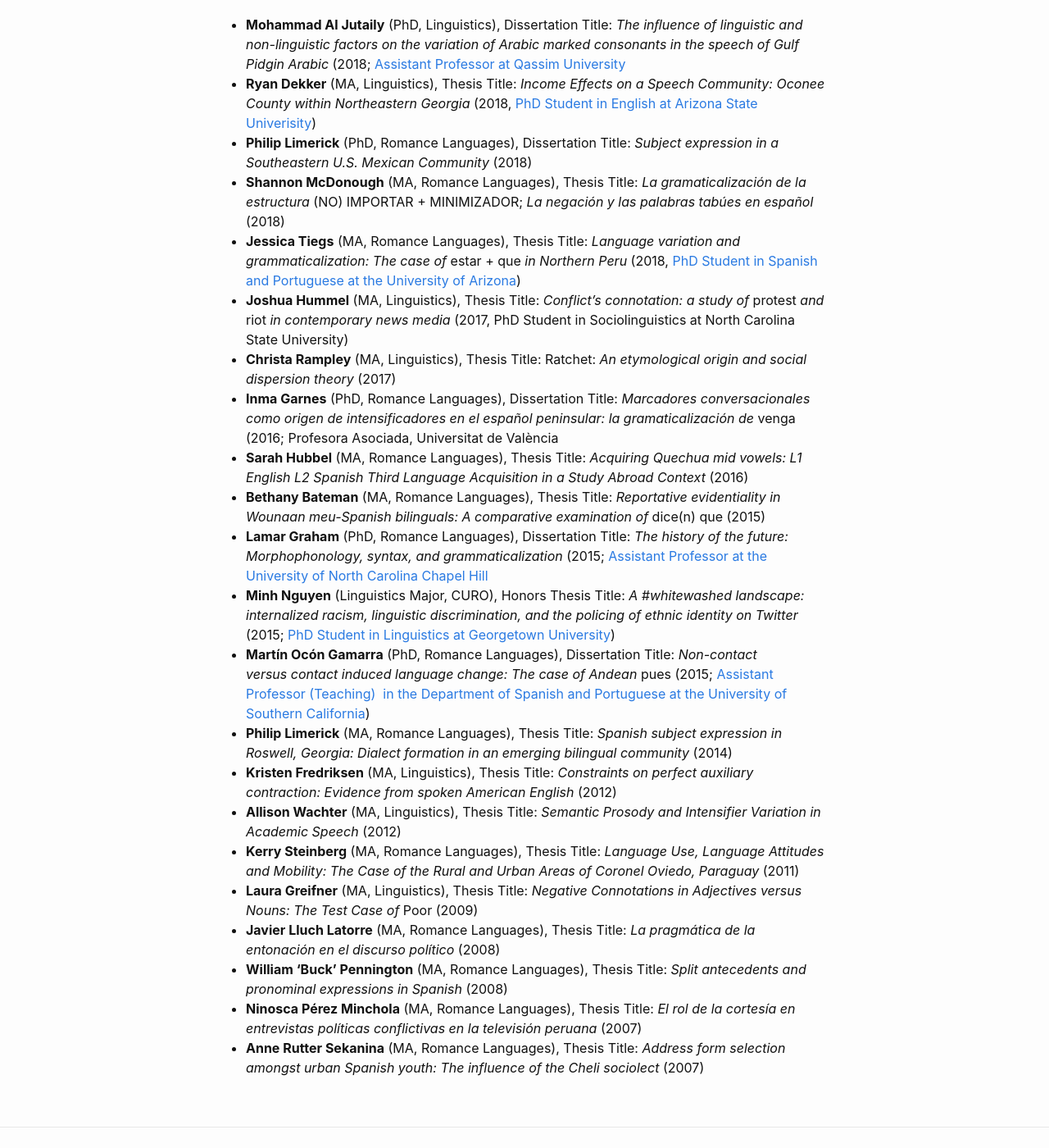
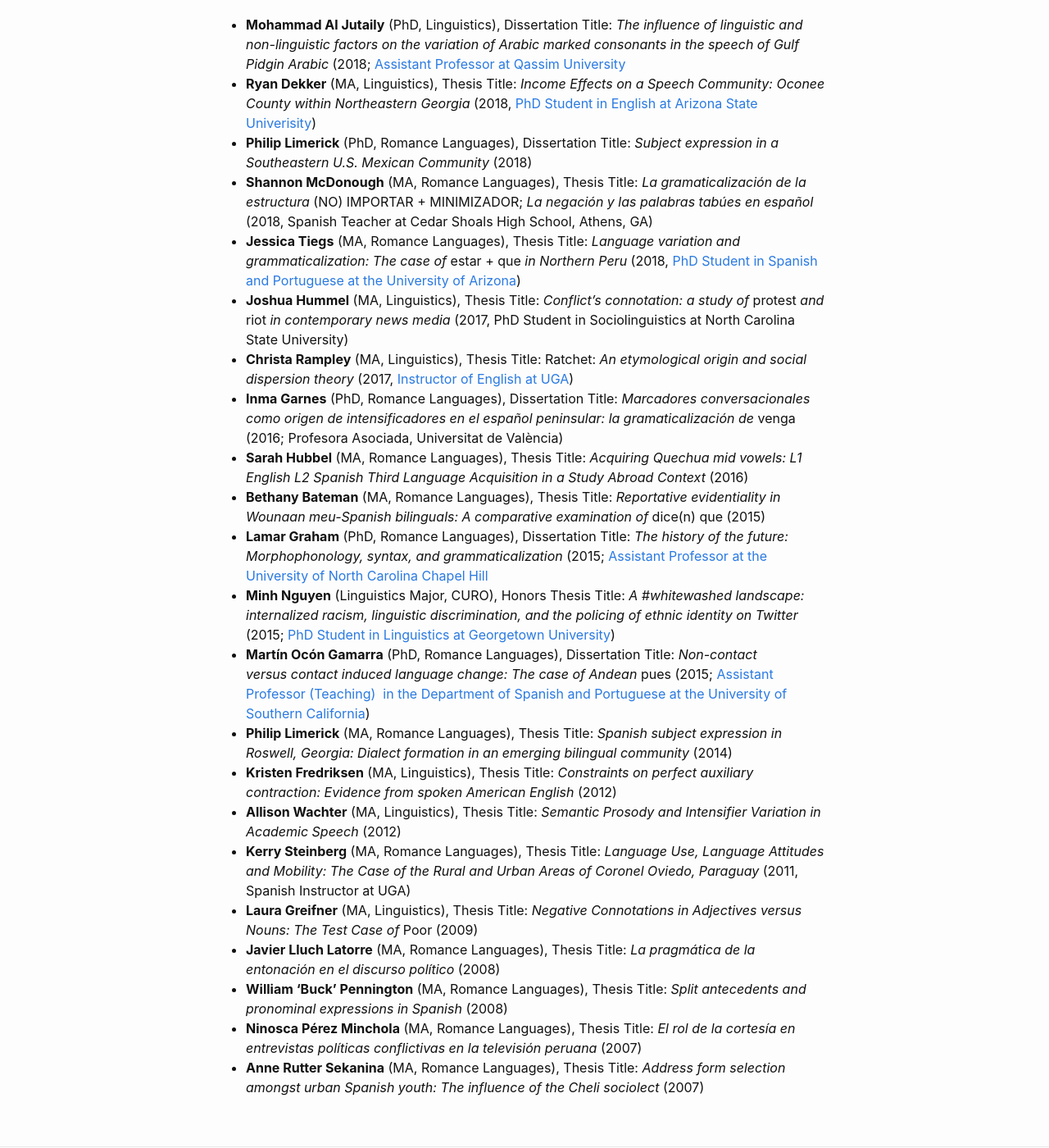
Before and after one commit to ChadHoweUGA/chowe, a Jekyll site: the page built from advisees.md, in a window 1280 px wide and 1400 px high, scrolled down 1082 px. Shown: the whole window at 82% size. Built offline with Jekyll 4.4.1, drawn with Linux system fonts in a browser that asks for light colours.

Commit message:
Update advisees.md

```diff
--- a/advisees.md
+++ b/advisees.md
@@ -30,11 +30,11 @@ To find a copy of a thesis or dissertation, go to the [UGA repository](http://db
 - **Mohammad Al Jutaily** (PhD, Linguistics), Dissertation Title: *The inﬂuence of linguistic and non-linguistic factors on the variation of Arabic marked consonants in the speech of Gulf Pidgin Arabic* (2018; [Assistant Professor at Qassim University](https://www.qu.edu.sa/)
 - **Ryan Dekker** (MA, Linguistics), Thesis Title: *Income Effects on a Speech Community: Oconee County within Northeastern Georgia* (2018, [PhD Student in English at Arizona State Univerisity](https://english.asu.edu/content/ryan-dekker))
 - **Philip Limerick** (PhD, Romance Languages), Dissertation Title: *Subject expression in a Southeastern U.S. Mexican Community* (2018)
-- **Shannon McDonough** (MA, Romance Languages), Thesis Title: *La gramaticalización de la estructura* (NO) IMPORTAR + MINIMIZADOR; *La negación y las palabras tabúes en español* (2018)
+- **Shannon McDonough** (MA, Romance Languages), Thesis Title: *La gramaticalización de la estructura* (NO) IMPORTAR + MINIMIZADOR; *La negación y las palabras tabúes en español* (2018, Spanish Teacher at Cedar Shoals High School, Athens, GA)
 - **Jessica Tiegs** (MA, Romance Languages), Thesis Title: *Language variation and grammaticalization: The case of* estar + que *in Northern Peru* (2018, [PhD Student in Spanish and Portuguese at the University of Arizona](https://spanish.arizona.edu/people/jtiegs))
 - **Joshua Hummel** (MA, Linguistics), Thesis Title: *Conflict’s connotation: a study of* protest *and* riot *in contemporary news media* (2017, PhD Student in Sociolinguistics at North Carolina State University)
-- **Christa Rampley** (MA, Linguistics), Thesis Title: Ratchet: *An etymological origin and social dispersion theory* (2017)
-- **Inma Garnes** (PhD, Romance Languages), Dissertation Title: *Marcadores conversacionales como origen de intensificadores en el español peninsular: la gramaticalización de* venga (2016; Profesora Asociada, Universitat de València
+- **Christa Rampley** (MA, Linguistics), Thesis Title: Ratchet: *An etymological origin and social dispersion theory* (2017, [Instructor of English at UGA](https://www.english.uga.edu/directory/people/christa-rampley))
+- **Inma Garnes** (PhD, Romance Languages), Dissertation Title: *Marcadores conversacionales como origen de intensificadores en el español peninsular: la gramaticalización de* venga (2016; Profesora Asociada, Universitat de València)
 - **Sarah Hubbel** (MA, Romance Languages), Thesis Title: *Acquiring Quechua mid vowels: L1 English L2 Spanish Third Language Acquisition in a Study Abroad Context* (2016)
 - **Bethany Bateman** (MA, Romance Languages), Thesis Title: *Reportative evidentiality in Wounaan meu-Spanish bilinguals: A comparative examination of* dice(n) que (2015)
 - **Lamar Graham** (PhD, Romance Languages), Dissertation Title: *The history of the future: Morphophonology, syntax, and grammaticalization* (2015; [Assistant Professor at the University of North Carolina Chapel Hill](https://sites.google.com/site/lamaragrahamphd/index)
@@ -43,7 +43,7 @@ To find a copy of a thesis or dissertation, go to the [UGA repository](http://db
 - **Philip Limerick** (MA, Romance Languages), Thesis Title: *Spanish subject expression in Roswell, Georgia: Dialect formation in an emerging bilingual community* (2014)
 - **Kristen Fredriksen** (MA, Linguistics), Thesis Title: *Constraints on perfect auxiliary contraction: Evidence from spoken American English* (2012)
 - **Allison Wachter** (MA, Linguistics), Thesis Title: *Semantic Prosody and Intensifier Variation in Academic Speech* (2012)
-- **Kerry Steinberg** (MA, Romance Languages), Thesis Title: *Language Use, Language Attitudes and Mobility: The Case of the Rural and Urban Areas of Coronel Oviedo, Paraguay* (2011)
+- **Kerry Steinberg** (MA, Romance Languages), Thesis Title: *Language Use, Language Attitudes and Mobility: The Case of the Rural and Urban Areas of Coronel Oviedo, Paraguay* (2011, Spanish Instructor at UGA)
 - **Laura Greifner** (MA, Linguistics), Thesis Title: *Negative Connotations in Adjectives versus Nouns: The Test Case of* Poor (2009)
 - **Javier Lluch Latorre** (MA, Romance Languages), Thesis Title: *La pragmática de la entonación en el discurso político* (2008)
 - **William 'Buck' Pennington** (MA, Romance Languages), Thesis Title: *Split antecedents and pronominal expressions in Spanish* (2008)
```
